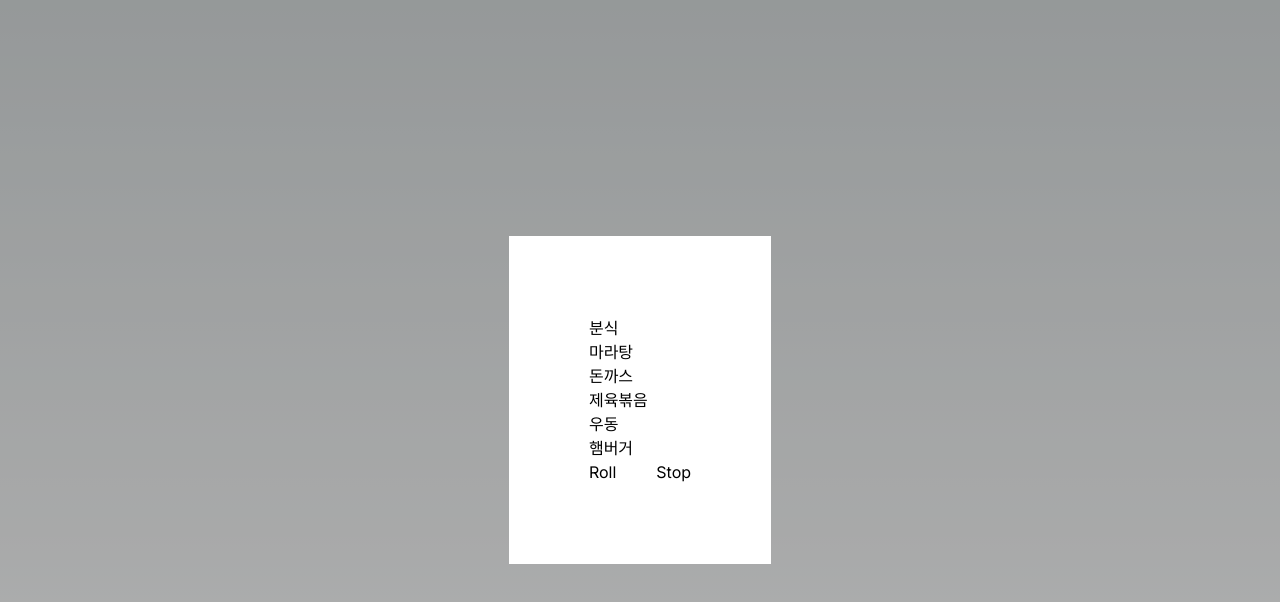
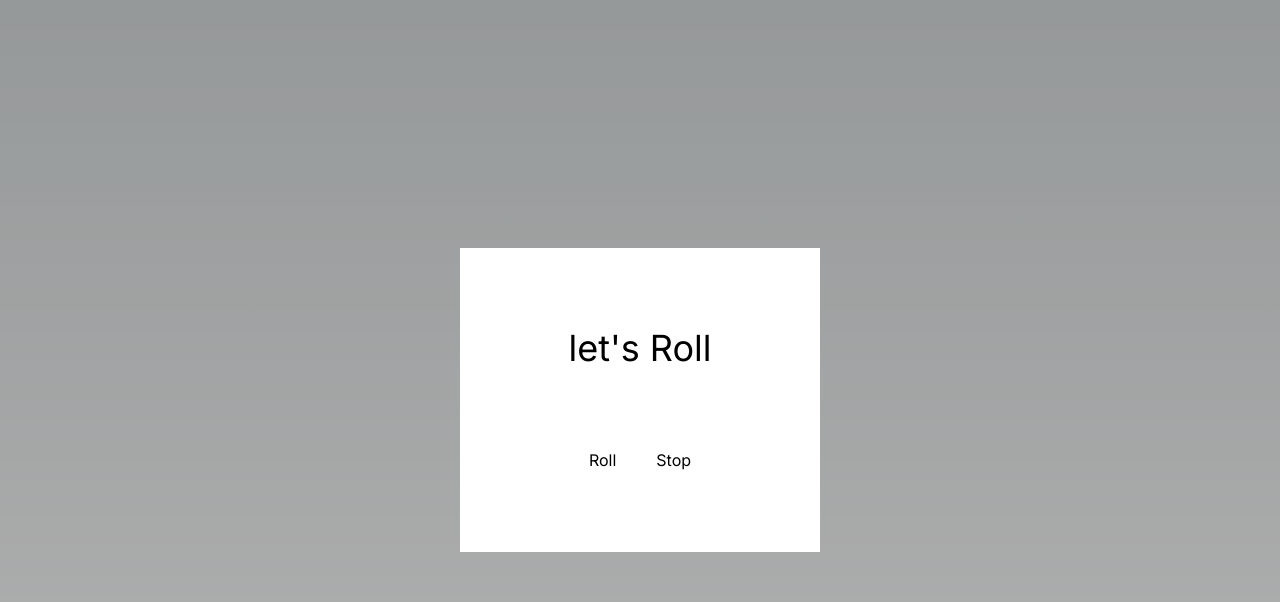
Before and after one commit to chamin966/Modal_Container, a Next.js app in the folder my-app/: page /modals in a window 1280 px wide. Both pictures are taken after a click on the button "Roulette Modal". Shown: the top 602 px of the page. Built offline with nearby package versions, Linux system fonts and the light colour scheme.

Commit message:
Feat: 룰렛 roll, stop 버튼에 따른 애니메이션 기능 완성

```diff
--- a/my-app/components/modals/roulette/Roulette.tsx
+++ b/my-app/components/modals/roulette/Roulette.tsx
@@ -2,9 +2,10 @@
 
 interface IRouletteContext {
   isStop: boolean;
+  isSlowDown: boolean;
+  selectedIndex: number;
   rollRoulette: () => void;
   stopRoulette: () => void;
-  selectedIndex: number;
   setSelectedIndex: (value: number) => void;
 }
 
@@ -12,13 +13,24 @@
   children: ReactNode;
 }
 
+//여기는 종류 고정이고, 난수로 pick하는 <li className="animate-heartbeat">{FOODS[selectedIndex]}</li> 여기만 DB 끌어오면 됨.
 const FOODS: string[] = [
-  '분식',
+  "let's Roll",
+  '떡볶이',
   '마라탕',
   '돈까스',
   '제육볶음',
   '우동',
+  '칼국수',
+  '아워홈',
   '햄버거',
+  '비빔밥',
+  '국밥',
+  '뼈해장국',
+  '김치찌개',
+  '초밥',
+  '중국집',
+  '편의점',
 ];
 
 const RouletteContext = createContext<IRouletteContext | undefined>(undefined);
@@ -26,6 +38,7 @@
 export function Roulette({ children }: IRouletteProps) {
   const [isStop, setIsStop] = useState<boolean>(true);
   const [selectedIndex, setSelectedIndex] = useState<number>(0);
+  const [isSlowDown, setIsSlowDown] = useState<boolean>(false);
 
   const rollRoulette = () => {
     setIsStop(false);
@@ -33,15 +46,21 @@
   };
 
   const stopRoulette = () => {
-    setIsStop(true);
-    console.log('룰렛 멈춤');
+    console.log('룰렛 감속 시작');
+    setIsSlowDown(true);
+    setTimeout(() => {
+      setIsSlowDown(false);
+      console.log('룰렛 종료');
+      setIsStop(true);
+    }, 2000);
   };
 
   const rouletteProps = {
     isStop,
+    isSlowDown,
+    selectedIndex,
     rollRoulette,
     stopRoulette,
-    selectedIndex,
     setSelectedIndex,
   };
 
@@ -52,35 +71,61 @@
   );
 }
 
-export const RouletteBody = ({ children }: IRouletteProps) => {
+export const RouletteContainer = ({ children }: IRouletteProps) => {
   return (
-    <div>
-      <ul>
-        {FOODS.map((food: string, index: number) => (
-          <li key={index}>{food}</li>
-        ))}
-      </ul>
-      <div>{children}</div>
+    <div className='flex flex-col justify-center items-center gap-5'>
+      {children}
     </div>
   );
 };
 
-export const RouletteRollBotton = ({ children }: IRouletteProps) => {
+export const RouletteSlot = () => {
+  const { isStop, isSlowDown, selectedIndex } = useContext(
+    RouletteContext,
+  ) as IRouletteContext;
+
+  return (
+    <div className='h-[100px] w-[200px]'>
+      <ul className='flex flex-col items-center bg-white text-4xl max-h-[40px] overflow-hidden'>
+        {isStop ? (
+          <li className='animate-heartbeat'>{FOODS[selectedIndex]}</li>
+        ) : (
+          FOODS.slice(1).map((food: string, index: number) => (
+            <li
+              className={`max-h-[40px] bg-white text-4xl ${
+                isSlowDown ? 'animate-breaking' : 'animate-rolling'
+              }`}
+              key={index}
+            >
+              {food}
+            </li>
+          ))
+        )}
+      </ul>
+    </div>
+  );
+};
+
+export const RouletteRollButton = ({ children }: IRouletteProps) => {
   const { rollRoulette } = useContext(RouletteContext) as IRouletteContext;
 
   return <button onClick={rollRoulette}>{children}</button>;
 };
 
 export const RouletteStopButton = ({ children }: IRouletteProps) => {
-  const { stopRoulette, setSelectedIndex } = useContext(
+  const { isStop, stopRoulette, setSelectedIndex } = useContext(
     RouletteContext,
   ) as IRouletteContext;
 
   const handleStopButton = () => {
-    stopRoulette;
-    // 1 <= randNum <= FOODS.length - 1
-    const randNum: number = Math.floor(Math.random() * (FOODS.length - 1)) + 1;
-    setSelectedIndex(randNum);
+    if (!isStop) {
+      stopRoulette();
+      // 1 <= randNum <= FOODS.length - 1
+      const randNum: number =
+        Math.floor(Math.random() * (FOODS.length - 1)) + 1;
+      console.log('선택된 음식: ', FOODS[randNum]);
+      setSelectedIndex(randNum);
+    }
   };
 
   return <button onClick={handleStopButton}>{children}</button>;
@@ -92,7 +137,8 @@
 
 export default Roulette;
 
-Roulette.RouletteBody = RouletteBody;
-Roulette.RouletteRollBotton = RouletteRollBotton;
+Roulette.RouletteContainer = RouletteContainer;
+Roulette.RouletteSlot = RouletteSlot;
+Roulette.RouletteRollBotton = RouletteRollButton;
 Roulette.RouletteStopButton = RouletteStopButton;
 Roulette.RouletteBottons = RouletteBottons;
--- a/my-app/components/modals/roulette/RouletteModal.tsx
+++ b/my-app/components/modals/roulette/RouletteModal.tsx
@@ -8,12 +8,13 @@
       <Modal.ModalOverlay />
       <Modal.ModalContents>
         <Roulette>
-          <Roulette.RouletteBody>
+          <Roulette.RouletteContainer>
+            <Roulette.RouletteSlot />
             <Roulette.RouletteBottons>
               <Roulette.RouletteRollBotton>Roll</Roulette.RouletteRollBotton>
               <Roulette.RouletteStopButton>Stop</Roulette.RouletteStopButton>
             </Roulette.RouletteBottons>
-          </Roulette.RouletteBody>
+          </Roulette.RouletteContainer>
         </Roulette>
       </Modal.ModalContents>
     </Modal>
--- a/my-app/tailwind.config.ts
+++ b/my-app/tailwind.config.ts
@@ -13,6 +13,29 @@
         'gradient-conic':
           'conic-gradient(from 180deg at 50% 50%, var(--tw-gradient-stops))',
       },
+      keyframes: {
+        rolling: {
+          '0%': {
+            transform: 'translateY(0)',
+          },
+          '100%': {
+            transform: 'translateY(calc(-100% * 15))',
+          },
+        },
+        heartbeat: {
+          '0%': {
+            transform: 'scale(1)',
+          },
+          '50%': {
+            transform: 'scale(0.8)',
+          },
+        },
+      },
+      animation: {
+        rolling: 'rolling 0.5s linear infinite',
+        breaking: 'rolling 2s linear infinite',
+        heartbeat: 'heartbeat 0.5s linear 2',
+      },
     },
   },
   plugins: [],
```
